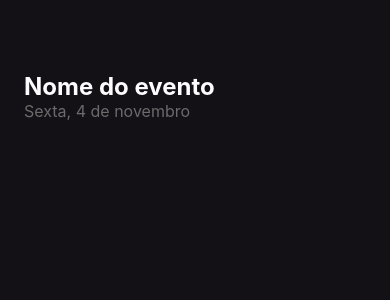
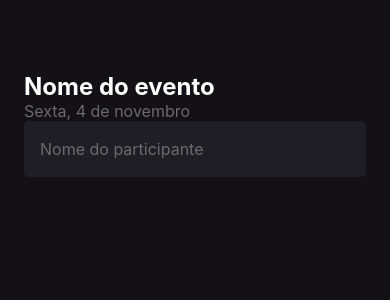
Before and after one commit to MarcosPalhao/Im-Here, a React Native app: screen / in a window 390 px wide. Shown: the top 300 px of the page. Built offline with nearby package versions, Linux system fonts and the light colour scheme.

Commit message:
data input

```diff
--- a/App.tsx
+++ b/App.tsx
@@ -1,4 +1,4 @@
-import Home from "./src/screens/Home";
+import { Home } from "./src/screens/Home";
 
 export default function App() {
   return (
--- a/src/screens/Home/index.tsx
+++ b/src/screens/Home/index.tsx
@@ -1,11 +1,17 @@
-import { Text, View } from "react-native";
+import { Text, TextInput, View } from "react-native";
 import { styles } from "./styles";
 
-export default function Home() {
+export function Home() {
   return (
     <View style={styles.container}>
       <Text style={styles.eventName}>Nome do evento</Text>
       <Text style={styles.eventDate}>Sexta, 4 de novembro</Text>
+
+      <TextInput
+        style={styles.input}
+        placeholder="Nome do participante"
+        placeholderTextColor="#6b6b6b"
+      />
     </View>
   )
 }
--- a/src/screens/Home/styles.ts
+++ b/src/screens/Home/styles.ts
@@ -8,7 +8,7 @@
     },
 
     eventName: {
-        color: '#fdfcfe',
+        color: '#fff',
         fontSize: 24,
         fontWeight: 'bold',
         marginTop: 48
@@ -17,5 +17,14 @@
     eventDate: {
         color: '#6b6b6b',
         fontSize: 16,
+    },
+
+    input: {
+        backgroundColor: '#1f1e25',
+        height: 56,
+        borderRadius: 5,
+        color: '#fff',
+        padding: 16,
+        fontSize: 16
     }
 });
```
